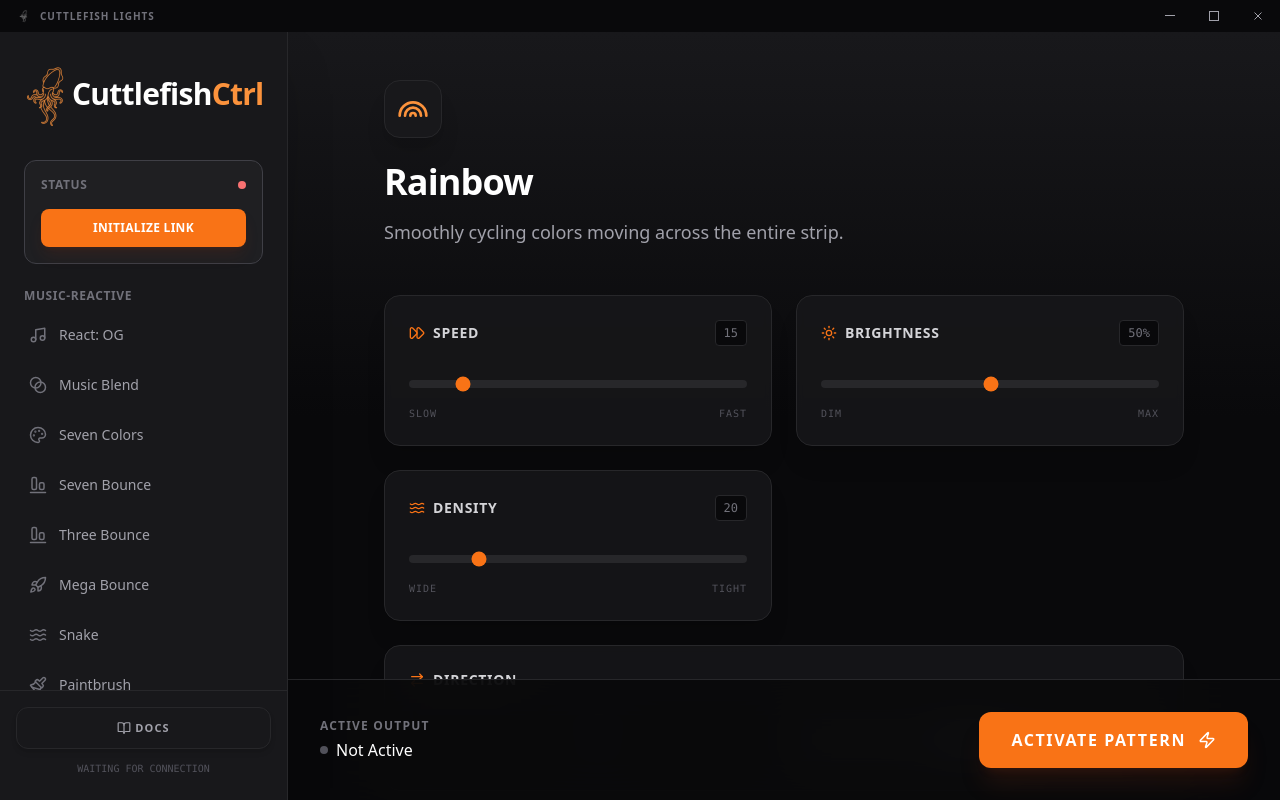
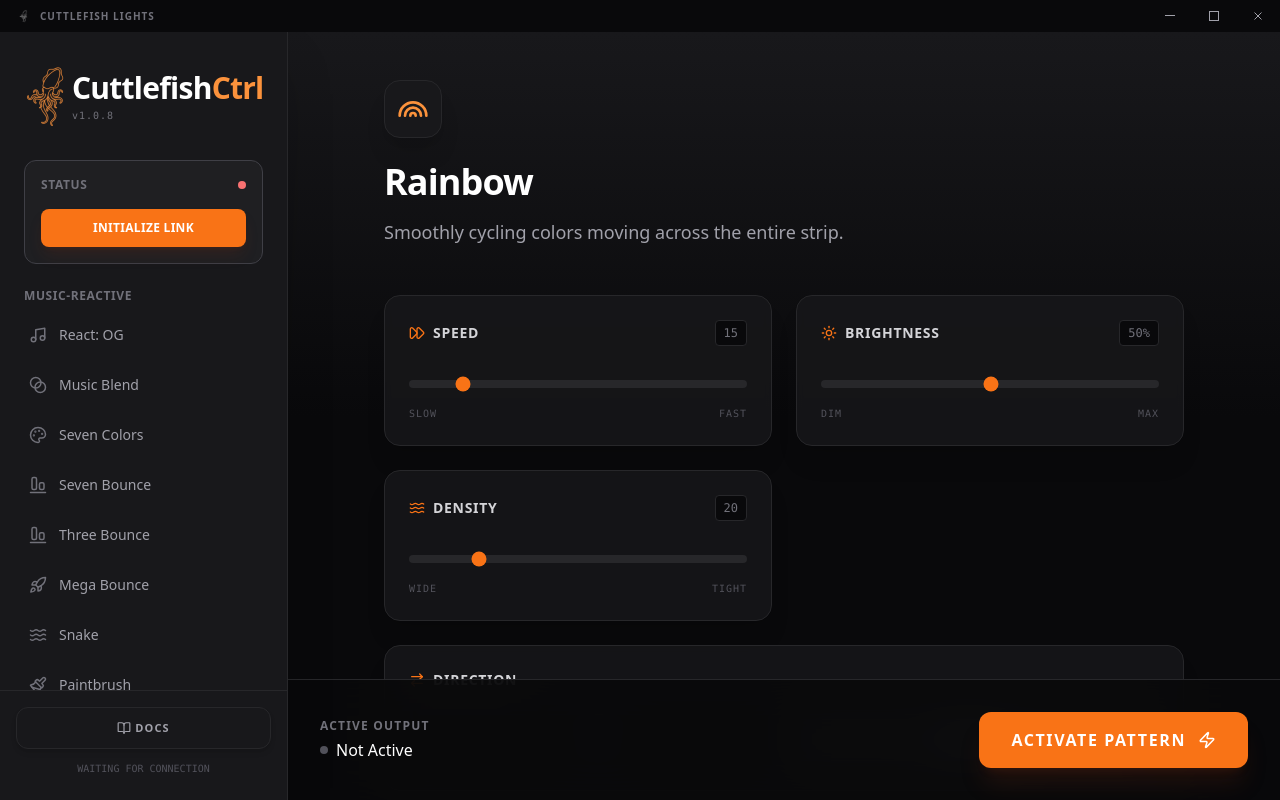
Before and after one commit to Koby1997/CuttlefishLights, a React (Vite) app in the folder control-dashboard/: page / in a window 1280 px wide. Built offline with nearby package versions, Linux system fonts and the light colour scheme.

Commit message:
Added version number

```diff
--- a/control-dashboard/src/App.jsx
+++ b/control-dashboard/src/App.jsx
@@ -10,6 +10,7 @@
   AlignEndHorizontal, BookOpen
 } from 'lucide-react';
 import { clsx } from 'clsx';
+import { version } from '../package.json';
 
 function App() {
   const [connected, setConnected] = useState(false);
@@ -563,12 +564,15 @@
                   animation: (activeMode === "RAINBOW" && rainbowEggEnabled) ? 'rainbow-loop 3s linear infinite' : 'none'
                 }}
               />
-              <h1 className="text-3xl font-black tracking-tight text-white mb-1">
-                Cuttlefish<span
-                  className={(activeMode === "RAINBOW" && rainbowEggEnabled) ? "text-red-500" : "text-orange-400"}
-                  style={{ animation: (activeMode === "RAINBOW" && rainbowEggEnabled) ? 'rainbow-loop 3s linear infinite' : 'none' }}
-                >Ctrl</span>
-              </h1>
+              <div className="flex flex-col justify-center">
+                <h1 className="text-3xl font-black tracking-tight text-white leading-tight">
+                  Cuttlefish<span
+                    className={(activeMode === "RAINBOW" && rainbowEggEnabled) ? "text-red-500" : "text-orange-400"}
+                    style={{ animation: (activeMode === "RAINBOW" && rainbowEggEnabled) ? 'rainbow-loop 3s linear infinite' : 'none' }}
+                  >Ctrl</span>
+                </h1>
+                <span className="text-[10px] font-mono text-zinc-500 tracking-widest mt-0.5">v{version}</span>
+              </div>
             </div>
           </div>
 
```
